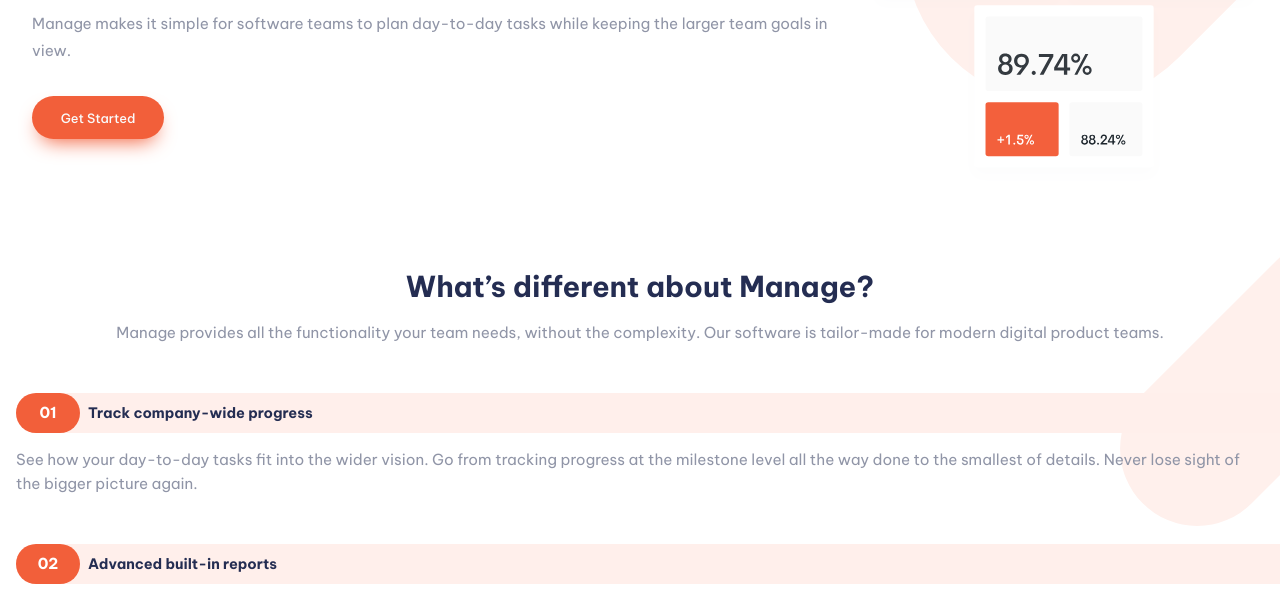
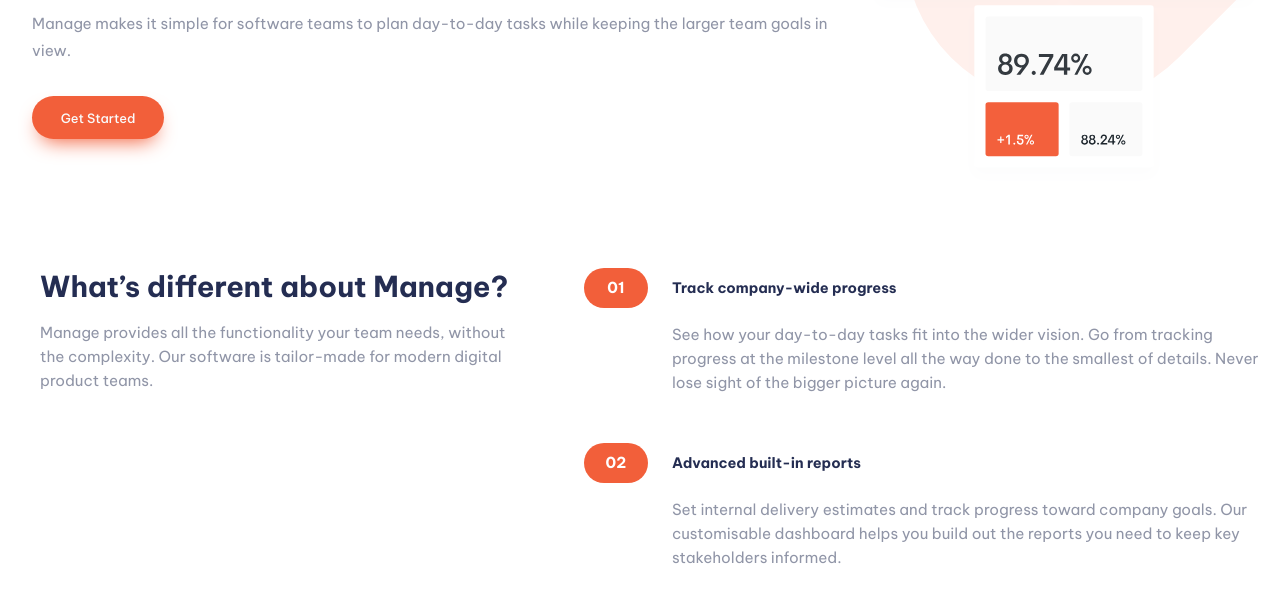
Before and after one commit to henriquebcustodio/manage-landing-page, a website built with webpack: page src/index.html in a window 1280 px wide. Shown: the part 290-886 px from the top of the page. Built offline with nearby package versions, Linux system fonts and the light colour scheme.

Commit message:
Tablet: added features section

```diff
--- a/src/index.html
+++ b/src/index.html
@@ -53,13 +53,15 @@
                     tailor-made for modern digital product teams.
                 </p>
             </div>
+            <div class="feature-list">
                 <article class="feature">
                     <header class="feature__header">
                         <span class="feature__number">01</span>
                         <h3 class="feature__heading">Track company-wide progress</h3>
                     </header>
                     <p class="feature__text">See how your day-to-day tasks fit into the wider vision. Go from tracking
-                    progress at the milestone level all the way done to the smallest of details. Never lose sight of the
+                        progress at the milestone level all the way done to the smallest of details. Never lose sight of
+                        the
                         bigger picture again.</p>
                 </article>
                 <article class="feature">
@@ -67,8 +69,10 @@
                         <span class="feature__number">02</span>
                         <h3 class="feature__heading">Advanced built-in reports</h3>
                     </header>
-                <p class="feature__text">Set internal delivery estimates and track progress toward company goals. Our
-                    customisable dashboard helps you build out the reports you need to keep key stakeholders informed.
+                    <p class="feature__text">Set internal delivery estimates and track progress toward company goals.
+                        Our
+                        customisable dashboard helps you build out the reports you need to keep key stakeholders
+                        informed.
                     </p>
                 </article>
                 <article class="feature">
@@ -79,6 +83,7 @@
                     <p class="feature__text">Stop jumping from one service to another to communicate, store files, track
                         tasks and share documents. Manage offers an all-in-one team productivity solution.</p>
                 </article>
+            </div>
         </section>
 
         <section class="testimonials">
--- a/src/styles/layout/_features.scss
+++ b/src/styles/layout/_features.scss
@@ -18,6 +18,14 @@
         background-position: 8rem 0;
         z-index: -10;
     }
+
+    @include tablet {
+        display: flex;
+
+        &::before {
+            display: none;
+        }
+    }
 }
 
 .features-intro {
@@ -35,6 +43,18 @@
     &__text {
         text-align: center;
         margin: 0;
+    }
+
+    @include tablet {
+        align-items: flex-start;
+
+        &__heading {
+            text-align: left;
+        }
+
+        &__text {
+            text-align: left;
+        }
     }
 }
 
@@ -74,4 +94,22 @@
         margin-bottom: 0;
         padding-right: 1rem;
     }
+
+    @include tablet {
+        &:first-of-type {
+            margin-top: 0;
+        }
+
+        &__header {
+            background-color: transparent;
+        }
+
+        &__number {
+            margin-right: 1.5rem;
+        }
+
+        &__text {
+            padding-left: 5.5rem;
+        }
+    }
 }
```
Lines whose indentation alone changed are shown as unchanged.
